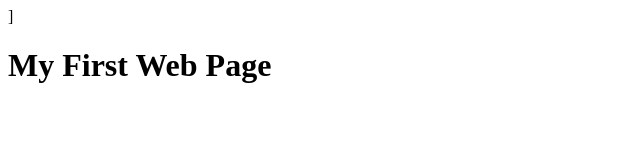
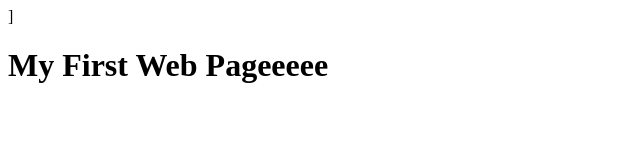
Before and after one commit to vin-git/vin-git.github.io, a plain HTML site: page index.html in a window 1280 px wide. Shown: the full height of the page, 0-640 px from the left. Drawn offline with Linux system fonts and the light colour scheme.

Commit message:
Update index.html

```diff
--- a/index.html
+++ b/index.html
@@ -3,6 +3,6 @@
     <title>My First Web Page</title>
   </head>]
   <body>
-    <h1>My First Web Page</h1>
+    <h1>My First Web Pageeeee</h1>
   </body>
 </html>
```
